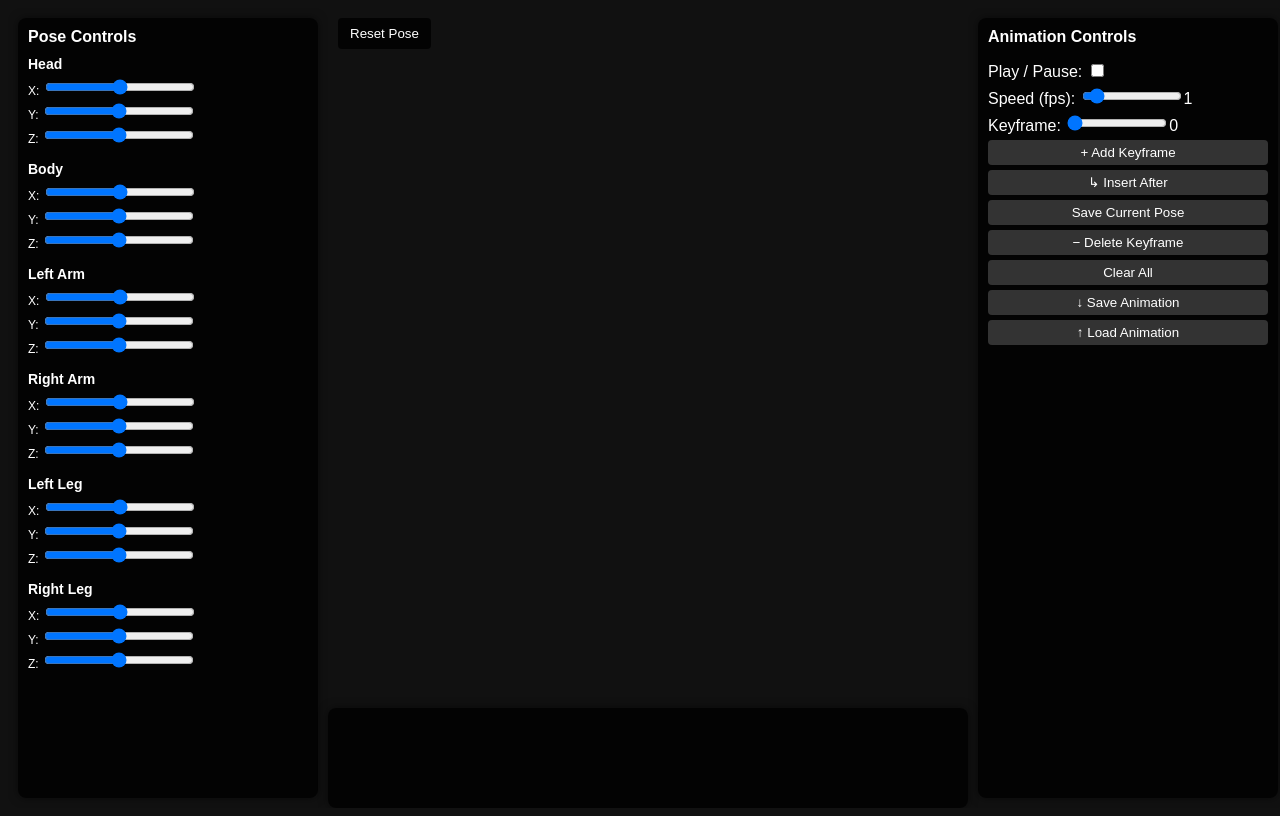
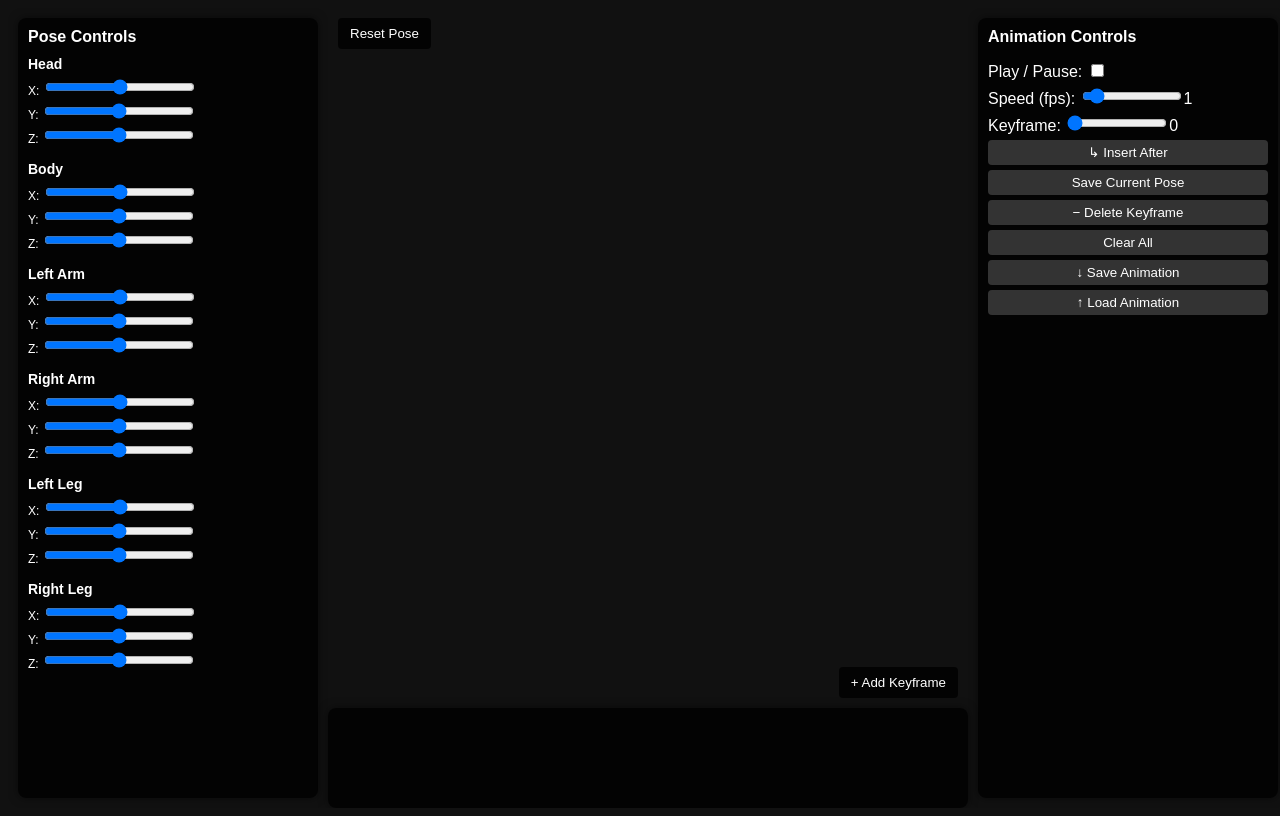
Before and after one commit to herobrinetastic/armor-stand-animation-tool, a plain HTML site: page index.html in a window 1280 px wide. Drawn offline with nearby package versions, Linux system fonts and the light colour scheme.

Commit message:
moved add keyframe button

```diff
--- a/index.html
+++ b/index.html
@@ -52,6 +52,7 @@
         </div>
         <div id="center-window">
             <button id="reset-pose-btn">Reset Pose</button>
+            <button id="add">+ Add Keyframe</button>
             <div id="model-container"></div> <!-- Model canvas appended here -->
         </div>
         <div id="right-window">
@@ -62,7 +63,6 @@
                     <label>Speed (fps): <input type="range" id="tempo" min="0.1" max="10" step="0.1" value="1"><span id="tempo-value">1</span></label>
                     <label>Keyframe: <input type="range" id="kfIndex" min="0" max="0" step="1" value="0"><span id="kfIndex-value">0</span></label>
 
-                    <button id="add">+ Add Keyframe</button>
                     <button id="insert">↳ Insert After</button>
                     <button id="save">Save Current Pose</button>
                     <button id="delete">− Delete Keyframe</button>
--- a/styles/animation-ui.css
+++ b/styles/animation-ui.css
@@ -129,6 +129,25 @@ body {
     background: #555;
 }
 
+/* Add keyframe button */
+#add {
+    position: absolute;
+    bottom: 10px;
+    right: 10px;
+    z-index: 20;
+    padding: 8px 12px;
+    background: rgba(0,0,0,0.8);
+    color: white;
+    border: none;
+    border-radius: 4px;
+    cursor: pointer;
+    font-family: Arial, sans-serif;
+}
+
+#add:hover {
+    background: #555;
+}
+
 /* Pose window */
 #pose-window .part {
     margin-bottom: 15px;
```
